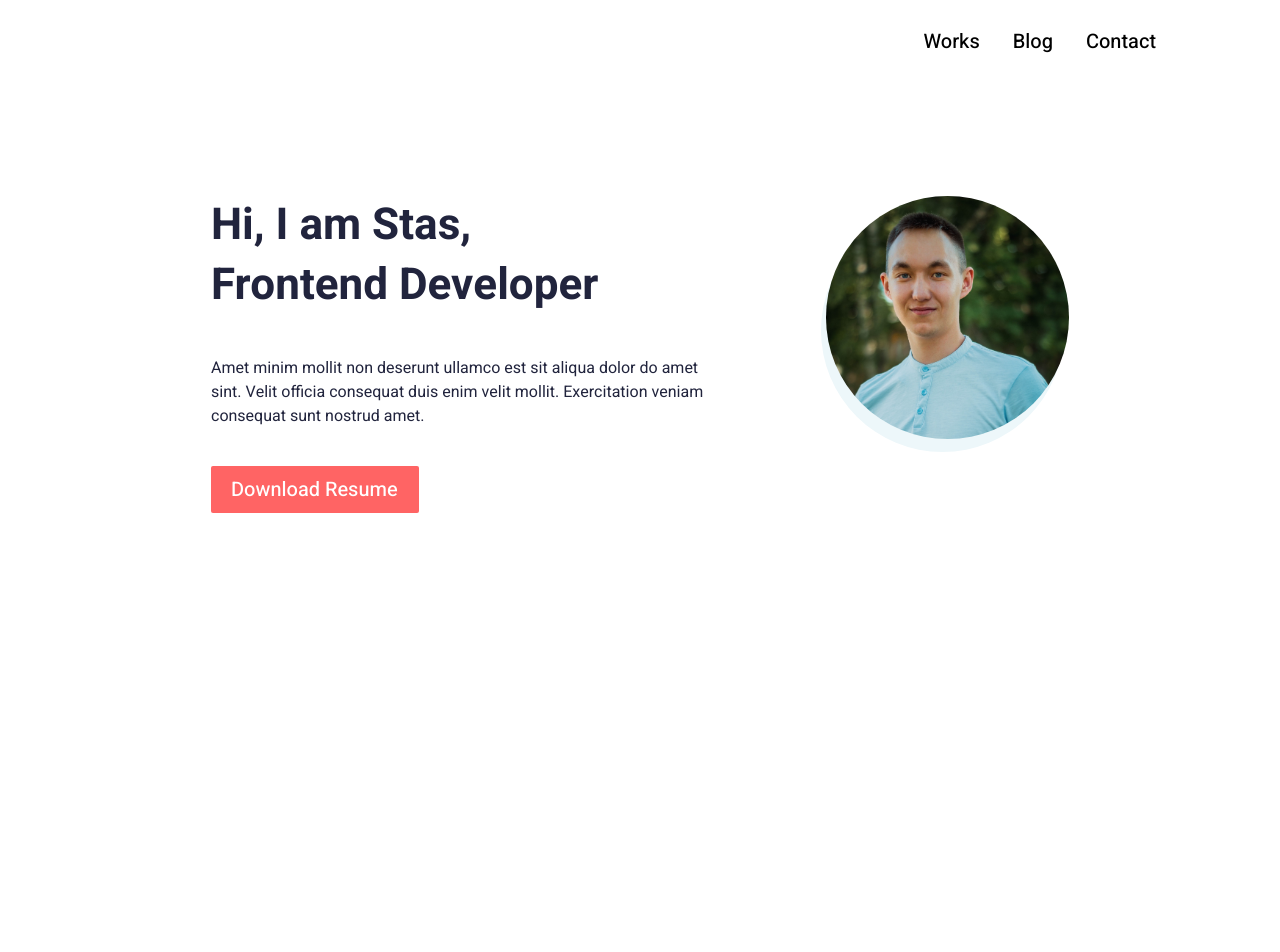
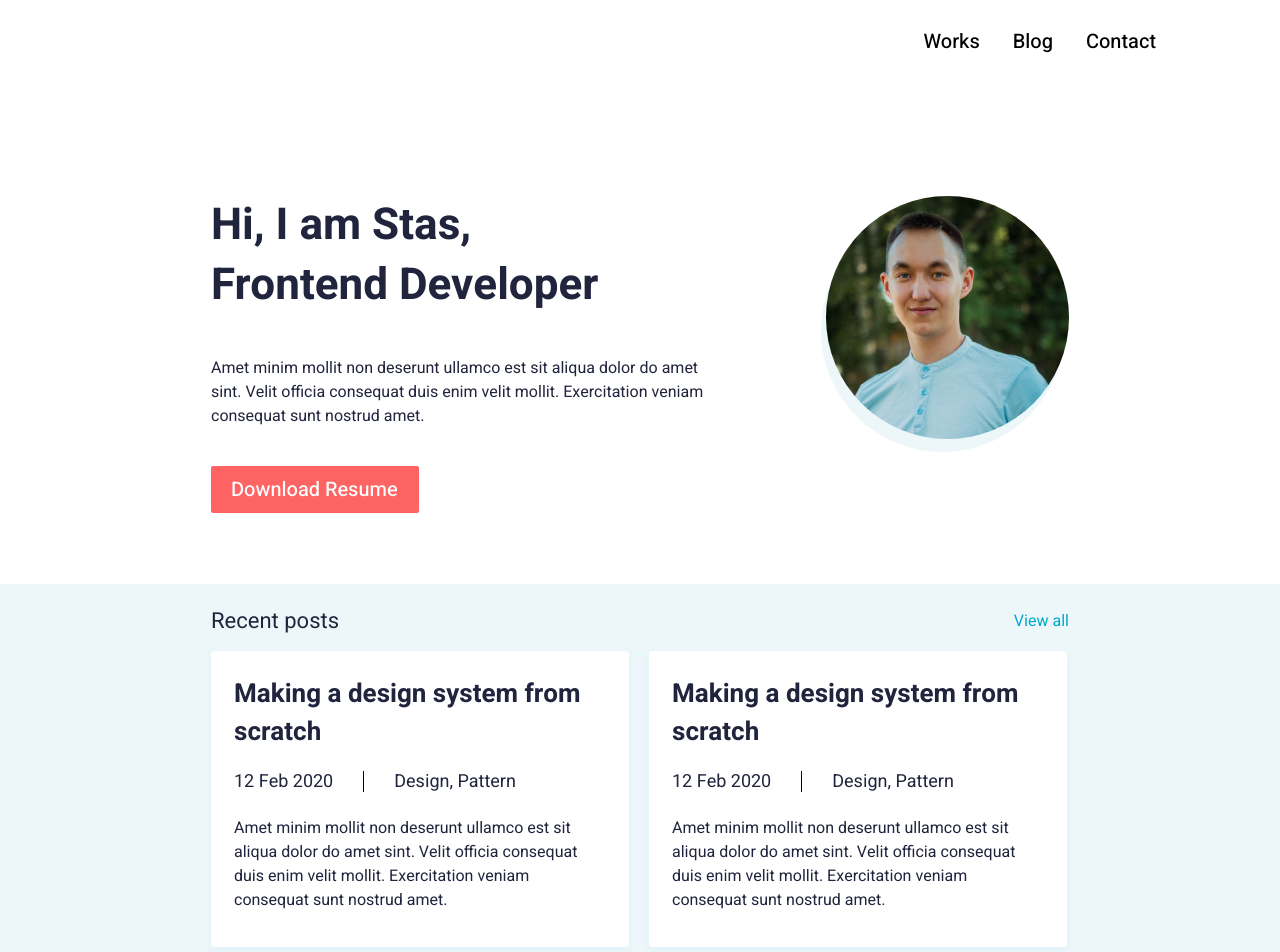
Before and after one commit to stasfilippov/portfolio-sf, a React (Create React App) app: page / in a window 1280 px wide. Shown: the top 952 px of the page. Built offline with nearby package versions, Linux system fonts and the light colour scheme.

Commit message:
add 'section Posts'

```diff
--- a/src/App.tsx
+++ b/src/App.tsx
@@ -1,8 +1,9 @@
 import React from 'react';
 import './App.css';
-import Header from "./components/Header";
+import HeaderSection from "./components/HeaderSection";
 import Navbar from "./components/Navbar";
 import {StyledInner, StyledWrapper} from "./styles/components/Wrapper.styled";
+import PostsSection from "./components/PostsSection";
 
 
 function App() {
@@ -11,9 +12,10 @@ function App() {
 			<StyledWrapper>
 				<Navbar/>
 				<StyledInner>
-					<Header></Header>
+					<HeaderSection/>
 				</StyledInner>
 			</StyledWrapper>
+			<PostsSection/>
 		</div>
 	);
 }
--- a/src/components/Header.tsx
+++ b/src/components/HeaderSection.tsx
@@ -4,23 +4,23 @@ import {StyledDescription, StyledTitle} from "../styles/components/Title.styled"
 import {StyledButtonDownload} from "../styles/components/ButtonDownload.styled";
 import Myphoto from '../images/Myphoto.jpeg'
 import {Theme} from "../styles/Thems.styled";
-const Header = () => {
+const HeaderSection = () => {
 	return (
 		<StyledHeaderSection>
 			<StyledHeaderDescription>
 				<HeaderTitle fontSize={'44px'}>Hi, I am Stas, Frontend Developer</HeaderTitle>
 				<HeaderDescription fontSize={'16px'}>Amet minim mollit non deserunt ullamco est sit aliqua dolor do amet sint. Velit officia consequat duis enim velit mollit. Exercitation veniam consequat sunt nostrud amet.</HeaderDescription>
-				<StyledButtonDownload borderRadius={'2px'}>Download Resume</StyledButtonDownload>
+				<HeaderButton borderRadius={'2px'} >Download Resume</HeaderButton>
 			</StyledHeaderDescription>
 			<HeaderImages>
 				<div></div>
-				<img src={Myphoto} alt=""/>
+				<img src={Myphoto} alt="My photo"/>
 			</HeaderImages>
 		</StyledHeaderSection>
 	)
 }
 
-export default Header;
+export default HeaderSection;
 
 
 const StyledHeaderSection = styled.section `
@@ -39,6 +39,9 @@ const HeaderTitle = styled(StyledTitle) `
 
 const HeaderDescription = styled(StyledDescription) `
 	margin-bottom: 38px;
+`
+const HeaderButton = styled(StyledButtonDownload) `
+	margin-bottom: 71px;
 `
 
 const HeaderImages = styled.div `
--- /dev/null
+++ b/src/components/Post.tsx
@@ -0,0 +1,55 @@
+import React from "react";
+import styled from "styled-components";
+import {Theme} from "../styles/Thems.styled";
+import {StyledTitlePost} from "../styles/components/Title.styled";
+import {StripeStyled} from "../styles/components/Stripe.styled";
+
+const Post = () => {
+	return (
+		<StyledPost>
+			<PostTitle fontSize={'26px'}>Making a design system from scratch</PostTitle>
+			<PostSubtitle>
+				<PostSubtitleText>12 Feb 2020</PostSubtitleText>
+				<StripeStyled/>
+				<PostSubtitleText>Design, Pattern</PostSubtitleText>
+			</PostSubtitle>
+			<PostDescription>Amet minim mollit non deserunt ullamco est sit aliqua dolor do amet sint. Velit officia consequat duis enim velit mollit. Exercitation veniam consequat sunt nostrud amet.</PostDescription>
+		</StyledPost>
+	)
+}
+
+export default Post;
+
+const StyledPost = styled.article `
+  background-color: ${Theme.colors.bgPost};
+  padding: 24px 21px 35px 23px;
+  max-width: 418px;
+  border-radius: 4px;
+  box-shadow: 0 4px 10px 0 rgba(187, 225, 250, 0.25);
+`
+const PostTitle = styled(StyledTitlePost) `
+	margin-bottom: 17px;
+`
+
+const PostSubtitle = styled.div `
+  display: flex;
+  align-items: center;
+  gap: 30px;
+  margin-bottom: 21px;
+`
+
+const PostSubtitleText = styled.span `
+  color: ${Theme.colors.primary};
+  font-size: 18px;
+  font-style: normal;
+  font-weight: 400;
+  line-height: normal;
+`
+
+const PostDescription = styled.p `
+  color: ${Theme.colors.primary};
+  font-size: 16px;
+  font-style: normal;
+  font-weight: 400;
+  line-height: normal;
+`
--- /dev/null
+++ b/src/components/PostsSection.tsx
@@ -0,0 +1,55 @@
+import React from "react";
+import styled from "styled-components";
+import {Theme} from "../styles/Thems.styled";
+import {StyledInner} from "../styles/components/Wrapper.styled";
+import {StyledTitleSections} from "../styles/components/Title.styled";
+import Post from "./Post";
+
+const PostsSection = () => {
+
+	return (
+		<StyledPostsSection>
+			<StyledInner>
+				<StyledPostsSectionTop>
+					<StyledTitleSections fontSize={'22px'}>Recent posts</StyledTitleSections>
+					<StyledPostsSectionLink href={'#'}>View all</StyledPostsSectionLink>
+				</StyledPostsSectionTop>
+				<StyledPostsSectionContent>
+					<Post/>
+					<Post/>
+				</StyledPostsSectionContent>
+			</StyledInner>
+		</StyledPostsSection>
+	)
+}
+
+export default PostsSection;
+
+const StyledPostsSection = styled.section `
+  background-color: ${Theme.colors.bgSectionPosts};
+  padding: 7px 0 32px 0;
+`
+
+const StyledPostsSectionTop = styled.div `
+  display: flex;
+  justify-content: space-between;
+  align-items: center;
+`
+
+const StyledPostsSectionLink = styled.a `
+  color: ${Theme.colors.linkPostSection};
+  font-size: 16px;
+  font-style: normal;
+  font-weight: 400;
+  line-height: normal;
+
+  &:hover {
+    text-decoration: underline;
+  }
+`
+
+const StyledPostsSectionContent = styled.div `
+  display: flex;
+  align-items: center;
+  gap: 20px;
+`
--- a/src/styles/Thems.styled.tsx
+++ b/src/styles/Thems.styled.tsx
@@ -7,6 +7,8 @@ export const Theme = {
 		bgButton: '#FF6464',
 		bgButtonHover: '#fd4f4f',
 		textButton: '#fff',
-		bgSectionPosts: '#EDF7FA'
+		bgSectionPosts: '#EDF7FA',
+		bgPost: '#fff',
+		linkPostSection: '#00A8CC'
 	},
 }
--- a/src/styles/components/ButtonDownload.styled.tsx
+++ b/src/styles/components/ButtonDownload.styled.tsx
@@ -4,7 +4,10 @@ import {Theme} from "../Thems.styled";
 type StyledButtonDownloadPropsType = {
 	borderRadius?: string
 }
-export const StyledButtonDownload = styled.a <StyledButtonDownloadPropsType>`
+export const StyledButtonDownload = styled.a.attrs((props) => ({
+	href: props.href || '#',
+	download: 'my_resume'
+})) <StyledButtonDownloadPropsType>`
   display: flex;
   align-items: center;
   max-width: 208px;
--- /dev/null
+++ b/src/styles/components/Stripe.styled.tsx
@@ -0,0 +1,7 @@
+import styled from "styled-components";
+
+export const StripeStyled = styled.div `
+  width: 1px;
+  background-color: #000;
+  height: 21px;
+`
--- a/src/styles/components/Title.styled.tsx
+++ b/src/styles/components/Title.styled.tsx
@@ -19,3 +19,19 @@ export const StyledDescription = styled.p <TitleStyledPropsType> `
   font-weight: 400;
   line-height: normal;
 `
+
+export const StyledTitleSections = styled.h2 <TitleStyledPropsType>`
+  color: ${Theme.colors.primary};
+  font-size: ${props => props.fontSize};
+  font-style: normal;
+  font-weight: 400;
+  line-height: 60px; /* 272.727% */
+`
+
+export const StyledTitlePost = styled.h2 <TitleStyledPropsType> `
+  color: ${Theme.colors.primary};
+  font-size: ${props => props.fontSize};
+  font-style: normal;
+  font-weight: 700;
+  line-height: normal;
+`
--- a/src/styles/components/Wrapper.styled.tsx
+++ b/src/styles/components/Wrapper.styled.tsx
@@ -2,13 +2,11 @@ import styled from "styled-components";
 
 export const StyledWrapper = styled.div `
   width: 1152px;
-  height: 100vh;
   margin: 0 auto;
-  padding: 27px 60px;
+  padding: 27px 60px 0 60px;
 `
 
 export const StyledInner = styled.div `
   width: 858px;
-  height: 100vh;
   margin: 0 auto;
 `
```
